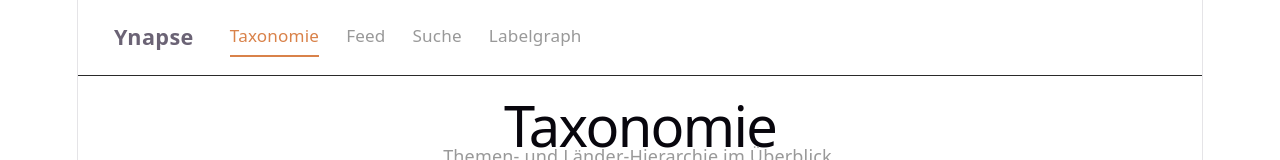
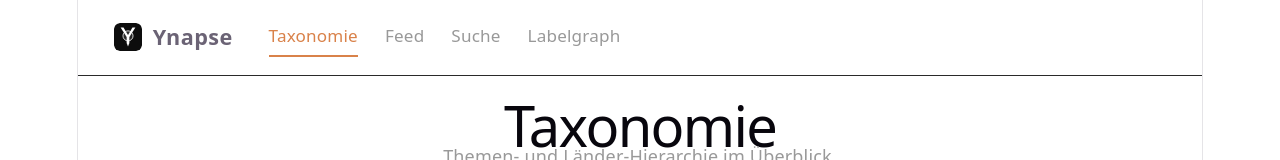
Before and after one commit to danielwanger/ynapse, a React (Vite) app in the folder frontend/: page / in a window 1280 px wide. Shown: the top 160 px of the page. Built offline with nearby package versions, Linux system fonts and the light colour scheme; no server answers.

Commit message:
Add ynapse logo to nav

```diff
--- a/frontend/src/components/Nav.tsx
+++ b/frontend/src/components/Nav.tsx
@@ -4,7 +4,10 @@ import "./nav.css";
 export default function Nav() {
   return (
     <nav className="nav">
-      <div className="nav-brand">Ynapse</div>
+      <div className="nav-brand">
+        <img src="/Y_Icon_2.0.2.svg" alt="Ynapse" className="nav-logo" />
+        Ynapse
+      </div>
       <div className="nav-links">
         <NavLink to="/" end className={({ isActive }) => (isActive ? "nav-link active" : "nav-link")}>
           Taxonomie
--- a/frontend/src/components/nav.css
+++ b/frontend/src/components/nav.css
@@ -8,6 +8,9 @@
 }
 
 .nav-brand {
+  display: flex;
+  align-items: center;
+  gap: 0.6rem;
   font-weight: 700;
   font-size: 1.2rem;
   letter-spacing: 0.02em;
@@ -35,3 +38,10 @@
   color: #d9824a;
   border-bottom-color: #d9824a;
 }
+
+.nav-logo {
+  height: 28px;
+  width: 28px;
+  object-fit: contain;
+  border-radius: 6px;
+}
```
Also changed, not shown: frontend/public/Y_Icon_2.0.2.svg (added).
